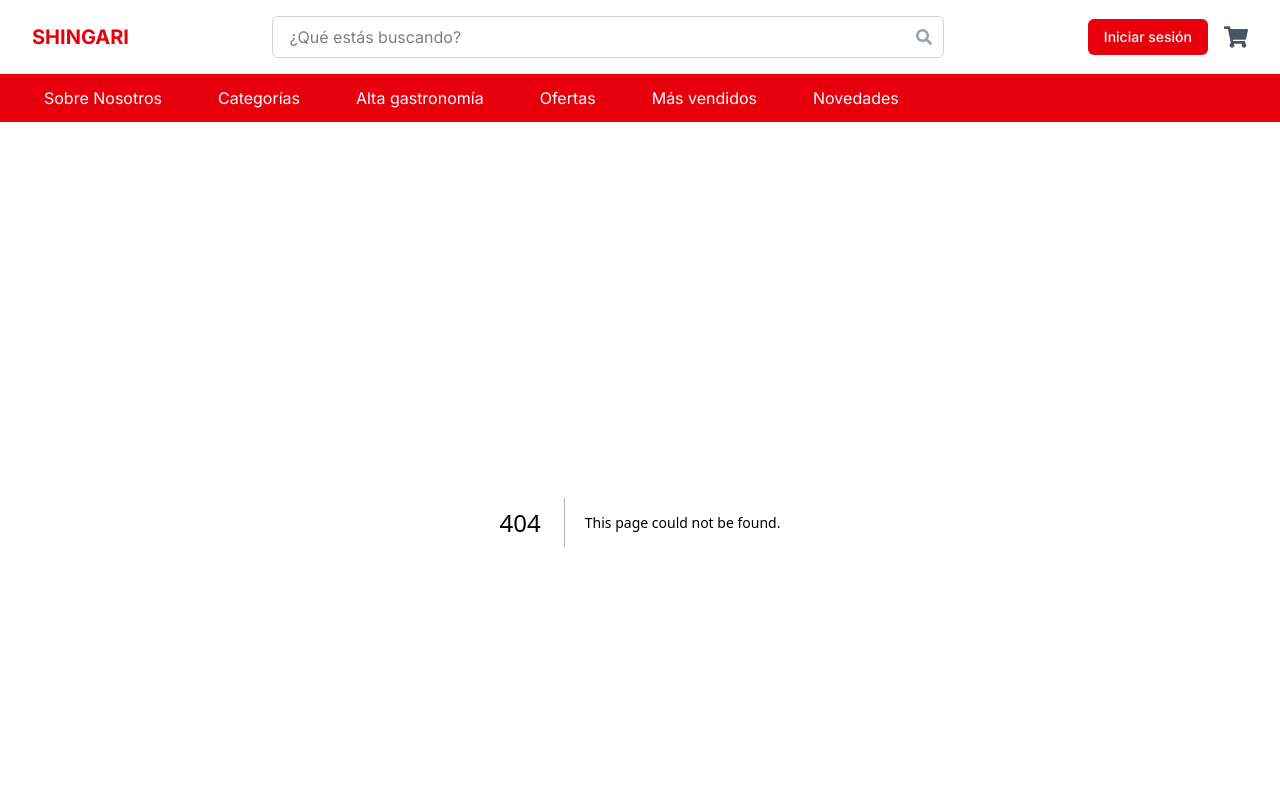
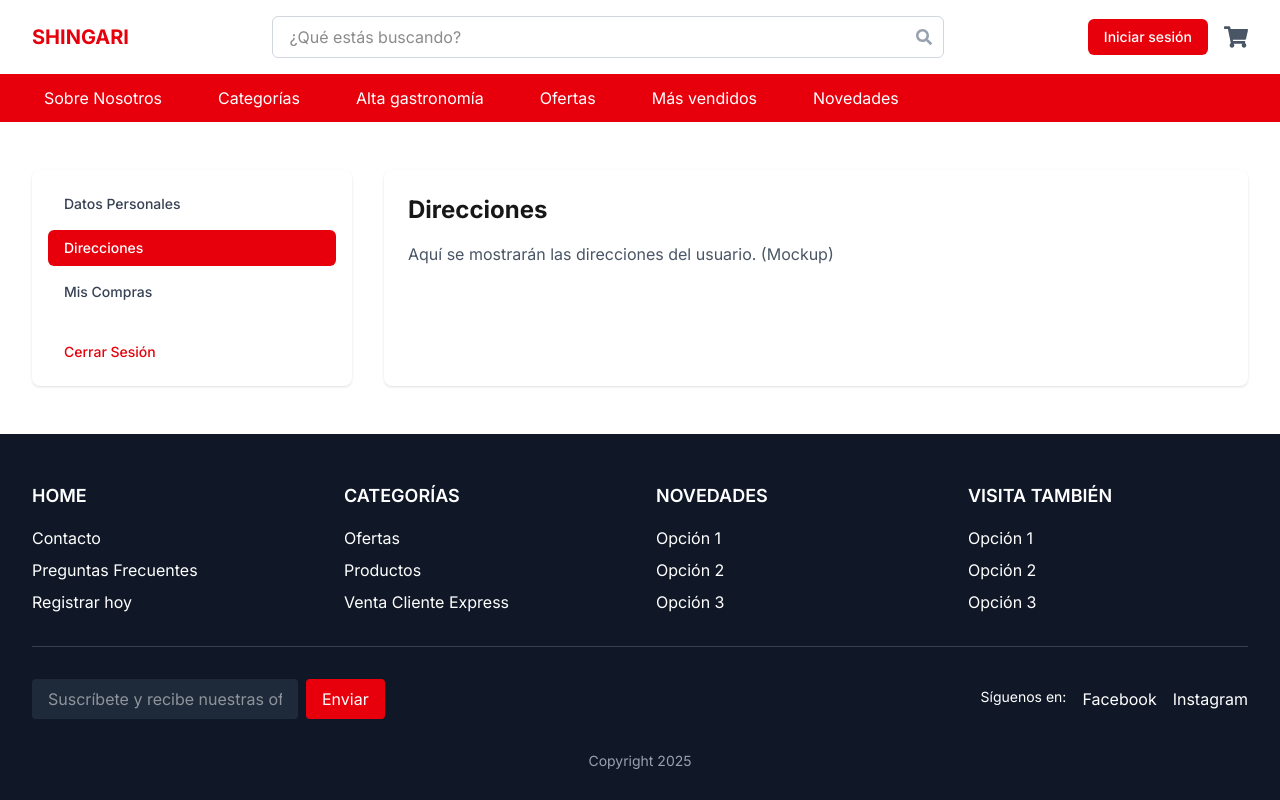
Before and after one commit to futurahaus/shingari, a Next.js app in the folder apps/frontend/: page /dashboard/direcciones in a window 1280 px wide. Before the commit this address had no page. Shown: the top 800 px of the page. Built offline with nearby package versions, Linux system fonts and the light colour scheme.

Commit message:
Dashboard mockup

```diff
--- /dev/null
+++ b/apps/frontend/src/app/dashboard/compras/page.tsx
@@ -0,0 +1,15 @@
+import Sidebar from '@/components/layout/Sidebar';
+
+export default function ComprasPage() {
+  return (
+    <div className="max-w-7xl mx-auto px-4 sm:px-6 lg:px-8 py-12">
+      <div className="flex gap-8">
+        <Sidebar />
+        <div className="flex-1 bg-white shadow-sm rounded-lg p-6">
+          <h2 className="text-2xl font-bold mb-4">Mis Compras</h2>
+          <p className="text-gray-600">Aquí se mostrarán las compras del usuario. (Mockup)</p>
+        </div>
+      </div>
+    </div>
+  );
+}
--- /dev/null
+++ b/apps/frontend/src/app/dashboard/direcciones/page.tsx
@@ -0,0 +1,15 @@
+import Sidebar from '@/components/layout/Sidebar';
+
+export default function DireccionesPage() {
+  return (
+    <div className="max-w-7xl mx-auto px-4 sm:px-6 lg:px-8 py-12">
+      <div className="flex gap-8">
+        <Sidebar />
+        <div className="flex-1 bg-white shadow-sm rounded-lg p-6">
+          <h2 className="text-2xl font-bold mb-4">Direcciones</h2>
+          <p className="text-gray-600">Aquí se mostrarán las direcciones del usuario. (Mockup)</p>
+        </div>
+      </div>
+    </div>
+  );
+}
--- a/apps/frontend/src/components/layout/Sidebar.tsx
+++ b/apps/frontend/src/components/layout/Sidebar.tsx
@@ -1,3 +1,4 @@
+'use client';
 import Link from 'next/link';
 import { usePathname } from 'next/navigation';
 import { ReactNode } from 'react';
```
